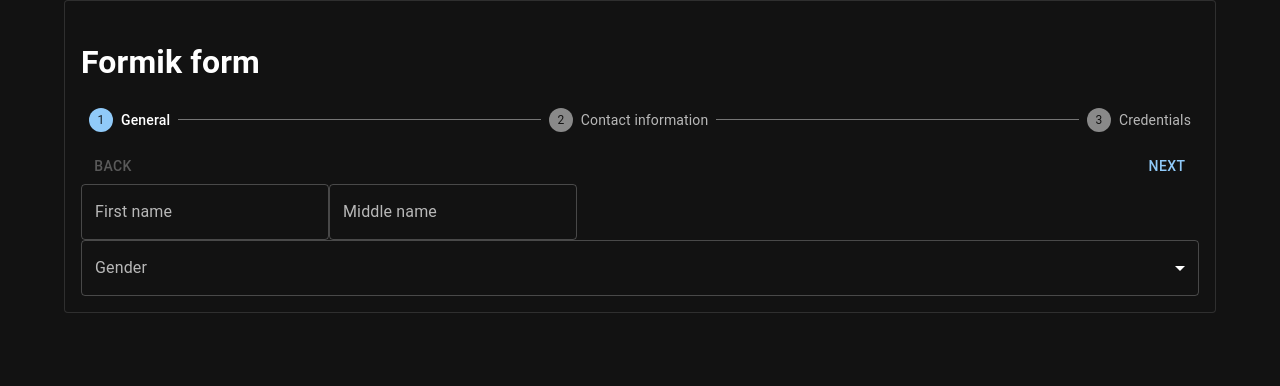
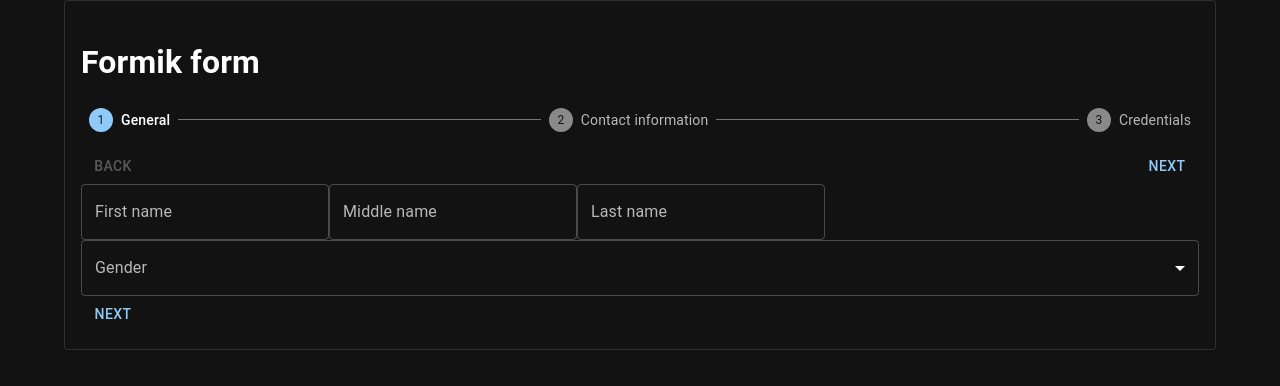
Before and after one commit to ElenaKikiova/formik-form, a React (Create React App) app: page / in a window 1280 px wide. Shown: the top 386 px of the page. Built offline with nearby package versions, Linux system fonts and the light colour scheme.

Commit message:
Switch statement for steps

```diff
--- a/src/App.js
+++ b/src/App.js
@@ -1,19 +1,11 @@
 import './App.scss';
-
-import { React, useState } from 'react';
-
-import { useTheme } from '@mui/material/styles';
 
 import { Container, Card } from '@mui/material';
 
 import FormStepper from './Components/FormStepper';
-import Form from './Components/Form';
+import FormSteps from './Components/FormSteps';
 
 function App() {
-
-  const theme = useTheme();
-
-
 
   return (
   <Container>
@@ -23,7 +15,7 @@ function App() {
 
       <FormStepper></FormStepper>
 
-      <Form></Form>
+      <FormSteps></FormSteps>
 
 
     </Card>
--- a/src/Components/Form.js
+++ /dev/null
@@ -1,107 +0,0 @@
-
-import { React, useState } from 'react';
-
-import { Formik, useFormik } from 'formik';
-
-import { TextField, FormControl, InputLabel, Select, MenuItem } from '@mui/material';
-
-import { useSelector } from 'react-redux';
-
-import * as Yup from 'yup';
-
-export default function Form(props){
-
-  const currentStep = useSelector((store) => store.currentStep);
-
-  const initValues = [
-    {
-      firstName: '',
-      middleName: '',
-      lastName: '',
-      gender: null
-    },
-    {
-      firstName: '',
-      middleName: '',
-      lastName: '',
-      gender: null
-    },
-  ]
-
-  const validation = [
-    // General step validation schema
-    Yup.object().shape({
-      firstName: Yup.string()
-        .min(2, 'Too Short!')
-        .max(50, 'Too Long!')
-        .required('Required'),
-      middleName: Yup.string()
-        .min(2, 'Too Short!')
-        .max(50, 'Too Long!'),
-      lastName: Yup.string()
-      .min(2, 'Too Short!')
-      .max(50, 'Too Long!')
-      .required('Required'),
-      gender: Yup.string().required('Required'),
-    }),
-  ];
-
-  const [values, setValues] = useState({});
-
-  const formik = useFormik({
-    values: values,
-    initialValues: initValues[currentStep],
-    validationSchema: validation[currentStep],
-    handleChange: (event) => {
-      setValues(prevValues => ({
-        ...prevValues,
-        [event.target.name]: event.target.value
-      }));
-    },
-    onSubmit: values => {
-      alert(JSON.stringify(values, null, 2));
-    },
-  });
-
-  console.log(formik);
-
-  return (
-    <Formik
-      initialValues={formik.initialValues}
-      validationSchema={formik.validationSchema}
-    >
-      <>
-      <TextField
-        id="firstName" label="First name" name="firstName"
-        variant="outlined"
-        value={formik.values.firstName}
-        onChange={formik.handleChange}
-        error={formik.touched.firstName && Boolean(formik.errors.firstName)}
-        helperText={formik.touched.firstName && formik.errors.firstName}
-      />
-      <TextField
-        id="middleName" label="Middle name" name="middleName"
-        variant="outlined"
-        value={formik.values.middleName}
-        onChange={formik.handleChange}
-        error={formik.touched.middleName && Boolean(formik.errors.middleName)}
-        helperText={formik.touched.middleName && formik.errors.middleName}
-      />
-
-      <FormControl fullWidth>
-        <InputLabel id="gender-select">Gender</InputLabel>
-        <Select
-          labelId="gender-label"
-          id="gender-select"
-          value={formik.values.gender}
-          label="Gender"
-        >
-          <MenuItem value="M">Male</MenuItem>
-          <MenuItem value="F">Femaile</MenuItem>
-          <MenuItem value="O">Prefer not to say</MenuItem>
-        </Select>
-      </FormControl>
-      </>
-    </Formik>
-  )
-}
--- /dev/null
+++ b/src/Components/FormSteps.js
@@ -0,0 +1,145 @@
+
+import { React, useState } from 'react';
+
+import { Formik, Form, useFormik } from 'formik';
+
+import { TextField, FormHelperText, Button, FormControl, InputLabel, Select, MenuItem } from '@mui/material';
+
+import { useDispatch, useSelector } from 'react-redux';
+
+import * as Yup from 'yup';
+import { goNext } from '../store';
+
+export default function FormSteps(props){
+  const dispatch = useDispatch();
+
+  const currentStep = useSelector((store) => store.currentStep);
+
+  let formFields;
+
+  const initValues = [
+    {
+      firstName: '',
+      middleName: '',
+      lastName: '',
+      gender: ''
+    },
+    {
+      firstName: '',
+      middleName: '',
+      lastName: '',
+      gender: ''
+    },
+  ]
+
+  const validation = [
+    // General step validation schema
+    Yup.object().shape({
+      firstName: Yup.string()
+        .min(2, 'Name should be at least 2 characters long!')
+        .max(50, 'Name should be max. 50 characters long')
+        .required('Please enter your first name'),
+      middleName: Yup.string()
+        .min(2, 'Name should be at least 2 characters long')
+        .max(50, 'Name should be max. 50 characters long')
+        .required('Please enter your middle name'),
+      lastName: Yup.string()
+      .min(2, 'Name should be at least 2 characters long')
+      .max(50, 'Name should be max. 50 characters long')
+      .required('Required'),
+      gender: Yup.string().required('Please select your gender'),
+    }),
+  ];
+
+  const [values, setValues] = useState({});
+
+  const formik = useFormik({
+    values: values,
+    initialValues: initValues[currentStep],
+    validationSchema: validation[currentStep],
+    handleChange: (event) => {
+      setValues(prevValues => ({
+        ...prevValues,
+        [event.target.name]: event.target.value
+      }));
+    },
+    onSubmit: values => {
+      let data = JSON.stringify(values, null, 2);
+      console.log('e');
+      dispatch(goNext(data));
+    },
+  });
+
+  const renderForm = () => {
+    console.log(currentStep);
+    switch (currentStep) {
+      case 0:
+        return (
+          <>
+            <TextField
+            id="firstName" label="First name" name="firstName"
+            variant="outlined"
+            value={formik.values.firstName}
+            onChange={formik.handleChange}
+            error={formik.touched.firstName && Boolean(formik.errors.firstName)}
+            helperText={formik.touched.firstName && formik.errors.firstName}
+          />
+          <TextField
+            id="middleName" label="Middle name" name="middleName"
+            variant="outlined"
+            value={formik.values.middleName}
+            onChange={formik.handleChange}
+            error={formik.touched.middleName && Boolean(formik.errors.middleName)}
+            helperText={formik.touched.middleName && formik.errors.middleName}
+          />
+          <TextField
+            id="lastName" label="Last name" name="lastName"
+            variant="outlined"
+            value={formik.values.lastName}
+            onChange={formik.handleChange}
+            error={formik.touched.lastName && Boolean(formik.errors.lastName)}
+            helperText={formik.touched.lastName && formik.errors.lastName}
+          />
+
+          <FormControl fullWidth error={formik.touched.gender && formik.errors.gender}>
+            <InputLabel id="gender-select">Gender</InputLabel>
+            <Select
+              labelId="gender-label"
+              id="gender-select"
+              value={formik.values.gender}
+              onChange={formik.handleChange("gender")}
+              label="Gender"
+            >
+              <MenuItem value={"Male"}>Male</MenuItem>
+              <MenuItem value={"Female"}>Female</MenuItem>
+              <MenuItem value={"Prefer not to say"}>Prefer not to say</MenuItem>
+            </Select>
+            {formik.errors.gender ? (
+              <FormHelperText>
+                {formik.errors.gender}
+              </FormHelperText>) : ''
+            }
+          </FormControl>
+        </>)
+
+      default:
+        return null;
+    }
+  }
+
+  console.log(formik);
+
+  return (
+    <Formik
+      initialValues={formik.initialValues}
+      validationSchema={formik.validationSchema}
+    >
+      <Form onSubmit={formik.handleSubmit}>
+
+        { renderForm() }
+
+        <Button type="submit">NEXT</Button>
+      </Form>
+    </Formik>
+  )
+}
--- a/src/store.js
+++ b/src/store.js
@@ -5,16 +5,20 @@ const formSlice = createSlice({
   initialState: {
     steps: ['General', 'Contact information', 'Credentials'],
     currentStep: 0,
+    data: {}
   },
   reducers: {
-    goNext: state => {
+    goNext: (state, newData) => {
+      state.data = {...state.data, ...JSON.parse(newData.payload)};
+      console.log(state.data);
       state.currentStep += 1;
     },
-    goBack: state => {
+    goBack: (state) => {
       state.currentStep -= 1;
     },
-    reset: state => {
+    reset: (state) => {
       state.currentStep = 0;
+      state.data = {};
     }
   }
 });
```
